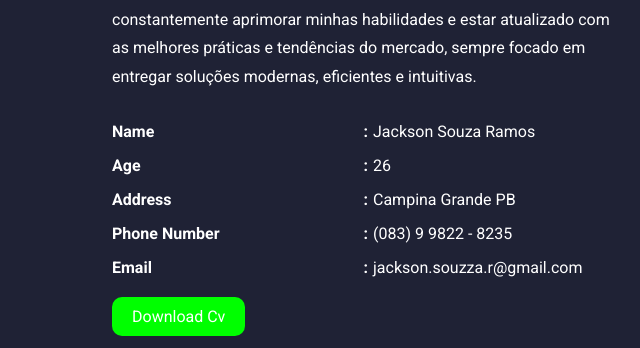
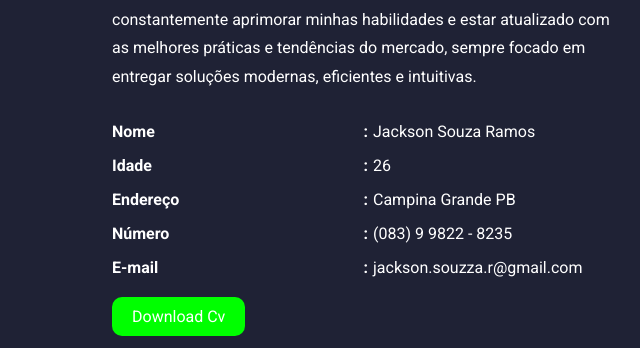
Before and after one commit to Jackson-Ramos/my_profile, a plain HTML site: page index.html in a window 1280 px wide. Shown: the part 1267-1615 px from the top of the page, 528-1168 px from the left. Drawn offline with Linux system fonts and the light colour scheme; a web font is replaced by a local one.

Commit message:
mudança de idioma nas informações pessoaes

```diff
--- a/index.html
+++ b/index.html
@@ -86,19 +86,19 @@
                 <div class="my-data">
 
                     <div>
-                        <p>Name </p> <span>:</span>
+                        <p>Nome </p> <span>:</span>
                     </div>
                     <div>
-                        <p>Age </p> <span>:</span>
+                        <p>Idade </p> <span>:</span>
                     </div>
                     <div>
-                        <p>Address </p> <span>:</span>
+                        <p>Endereço </p> <span>:</span>
                     </div>
                     <div>
-                        <p>Phone Number</p> <span>:</span>
+                        <p>Número</p> <span>:</span>
                     </div>
                     <div>
-                        <p>Email</p> <span>:</span>
+                        <p>E-mail</p> <span>:</span>
                     </div>
 
                 </div>
@@ -116,7 +116,7 @@
             </div>
 
             <div class="curriculum">
-                <a href="#">Download Cv</a>
+                <a href="./assets/img/foto1-removebg-preview.png" download="">Download Cv</a>
             </div>
 
         </div>
```
